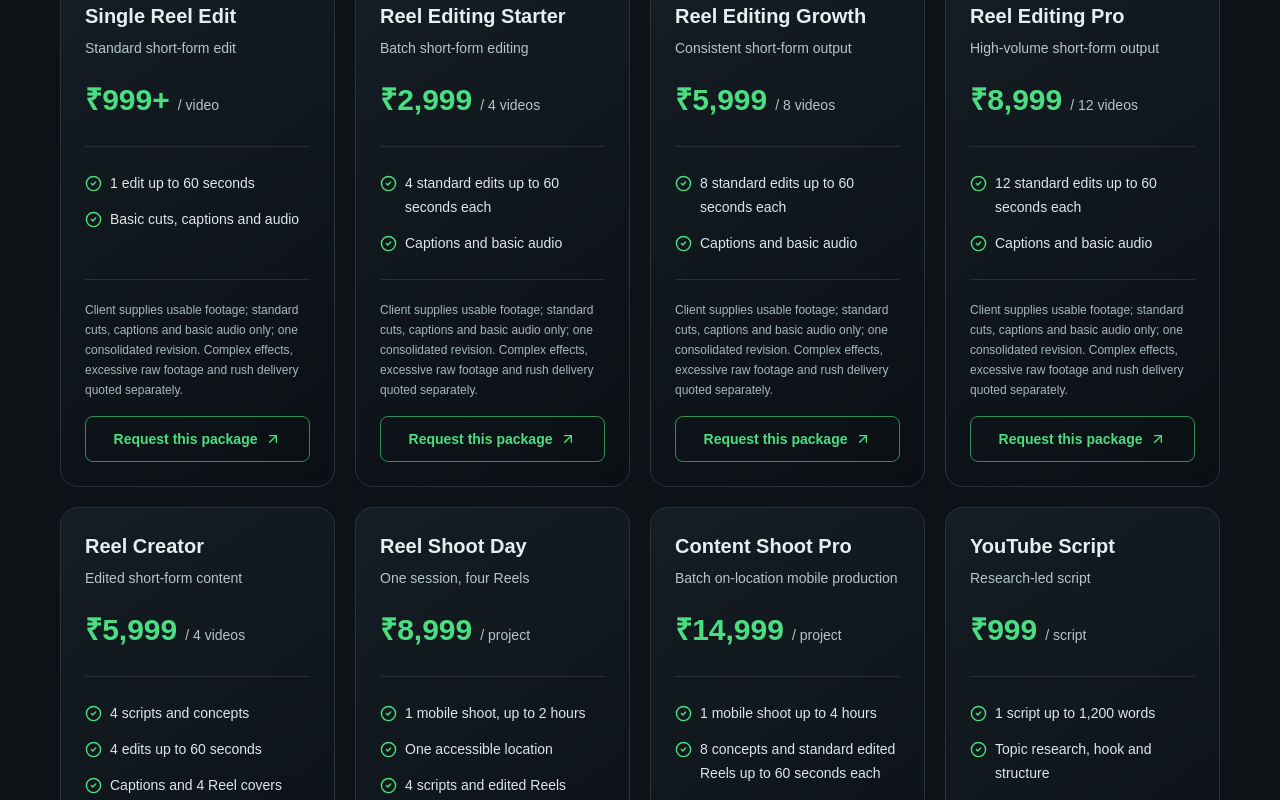
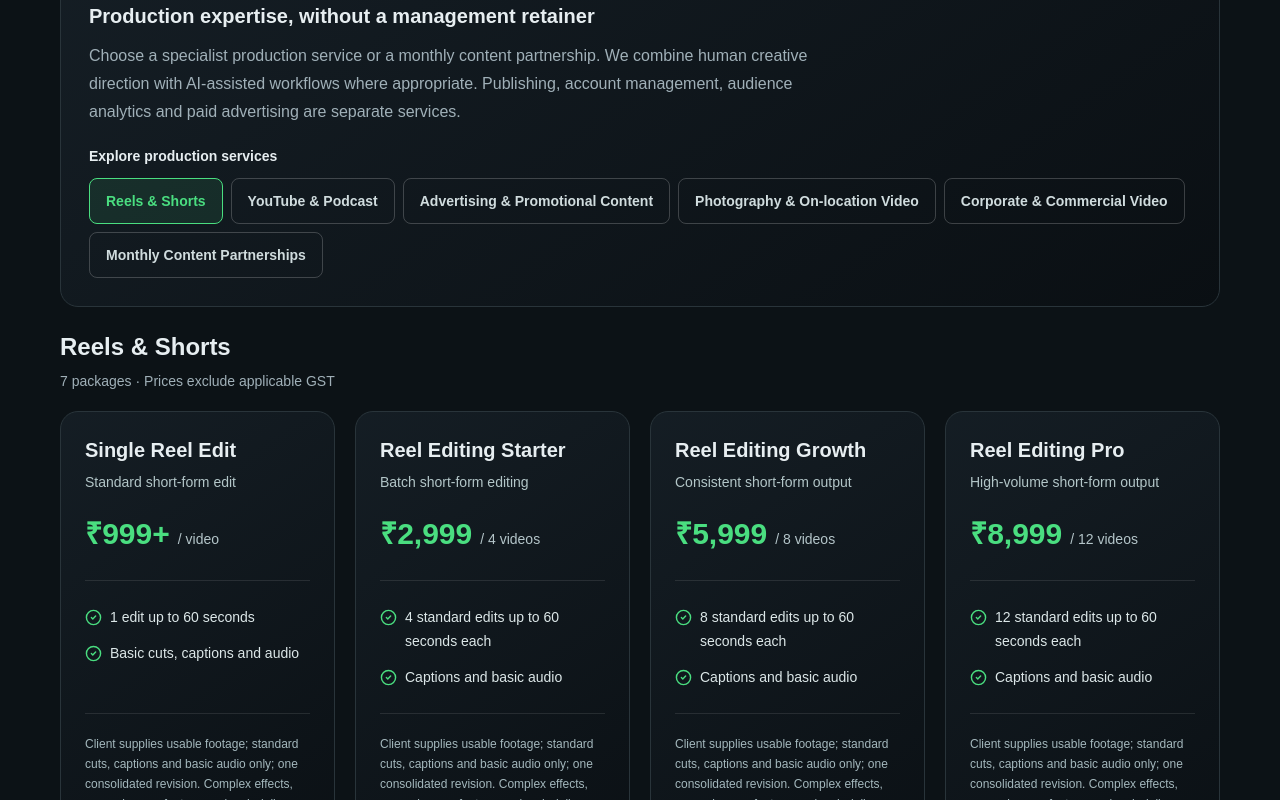
Before and after one commit to manishsirgg/infinitygrowthtech, a Next.js app: page /packages in a window 1280 px wide. Shown: the part 8796-9596 px from the top of the page. Built offline with nearby package versions, Linux system fonts and the light colour scheme.

Commit message:
Integrate strategic media production browser into pricing page

```diff
--- a/src/app/packages/page.tsx
+++ b/src/app/packages/page.tsx
@@ -4,10 +4,11 @@ import { ArrowUpRight, CheckCircle2, MessageCircle, ShieldCheck } from 'lucide-r
 import { packageGroups, marketplaceExtras } from '@/lib/packages';
 import { site } from '@/lib/site';
 import { SocialPackageSelector } from '@/components/social-package-selector';
+import { ProductionPackageBrowser } from '@/components/production-package-browser';
 
 export const metadata: Metadata = {
   title: 'Service Packages & Pricing 2027',
-  description: 'Explore transparent packages for Instagram, Facebook, LinkedIn, YouTube, content production, Google, Meta and LinkedIn Ads, SEO, websites, e-commerce, custom web applications, SaaS, maintenance, Amazon and Flipkart seller services, WhatsApp, email, CRM, AI and branding across India.',
+  description: 'Explore transparent packages for Instagram, Facebook, LinkedIn, YouTube, strategic content and media production, photography, videography, Google, Meta and LinkedIn Ads, SEO, websites, e-commerce, custom web applications, SaaS, maintenance, Amazon and Flipkart seller services, WhatsApp, email, CRM, AI and branding across India.',
   alternates: { canonical: '/packages' },
 };
 
@@ -61,7 +62,7 @@ export default function PackagesPage() {
           </div>
           <SocialPackageSelector />
         </div>}
-        <div className="mt-9 grid gap-5 md:grid-cols-2 xl:grid-cols-4">
+        {group.id === 'video-youtube' ? <ProductionPackageBrowser packages={group.packages} /> : <div className="mt-9 grid gap-5 md:grid-cols-2 xl:grid-cols-4">
           {group.packages.map((pkg) => <article key={pkg.title} className="panel flex min-w-0 flex-col p-6">
             <div className="flex-1">
               <h3 className="text-xl font-bold">{pkg.title}</h3>
@@ -76,7 +77,7 @@ export default function PackagesPage() {
               <Link href={`/contact?subject=Package%20Consultation&package=${slugify(pkg.title)}`} className="mt-4 inline-flex w-full items-center justify-center gap-2 rounded-lg border border-[#4ade80]/60 px-4 py-3 text-sm font-semibold text-[#4ade80] transition-colors hover:bg-[#4ade80]/10">Request this package <ArrowUpRight size={16} aria-hidden="true"/></Link>
             </div>
           </article>)}
-        </div>
+        </div>}
         {group.id==='web-development' && <div className="mt-8 panel p-6 md:p-8">
           <h3 className="text-xl font-bold">What counts as a page?</h3>
           <p className="muted mt-3 leading-7">A standard content page is one URL with an agreed number of content sections. Home, About, Services and Contact are typical examples. Multiple sections on the same URL are not separate pages. A five-page site might include Home, About, Services, Portfolio and Contact. Dynamic product, article and listing templates are scoped by module and content-entry allowance; login, checkout, dashboards and custom business logic are scoped by functionality.</p>
```
